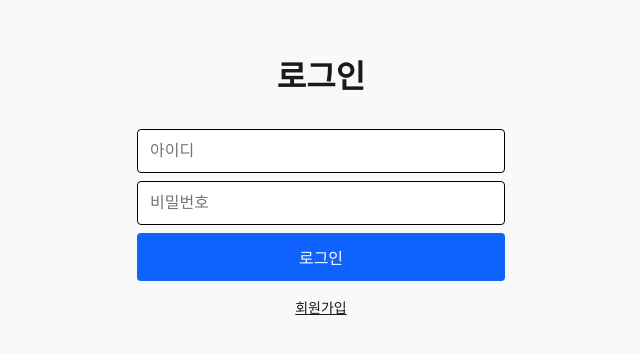
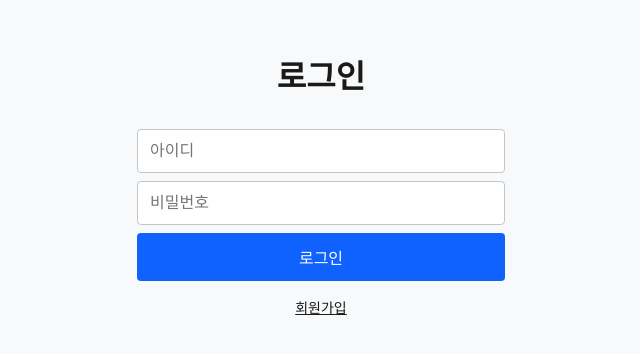
Before and after one commit to AND-SOPT-WEB/DaHyunKim, a React (Vite) app in the folder week4/assignment/: page / in a window 1280 px wide. Shown: the part 216-570 px from the top of the page, without its empty margins (319-959 px from the left). Built offline with nearby package versions, Linux system fonts and the light colour scheme; the HTML template or start-up script is replaced by a standard one.

Commit message:
style: theme color 수정에 따른 color 수정

```diff
--- a/week4/assignment/src/pages/Login/LoginPage.tsx
+++ b/week4/assignment/src/pages/Login/LoginPage.tsx
@@ -27,7 +27,7 @@ const Form = styled.form`
 const Input = styled.input`
   padding: 0.75rem;
   font-size: 1rem;
-  border: 1px solid ${({ theme }) => theme.colors.border};
+  border: 1px solid ${({ theme }) => theme.colors.gray};
   border-radius: 4px;
   outline: none;
   &:focus {
```
